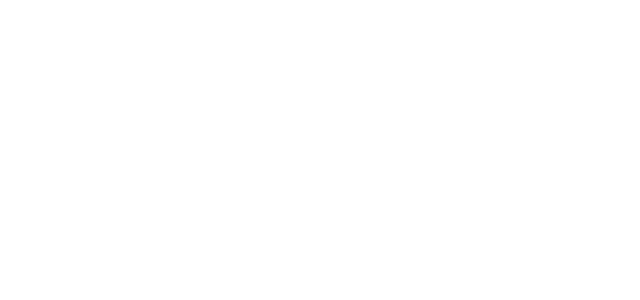
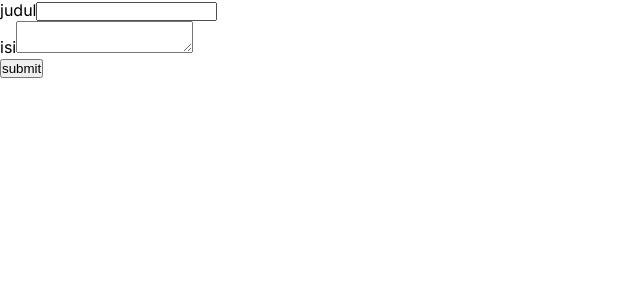
Before and after one commit to kiwi-ui/personal-notes-app-starter, a React (Vite) app: page /notes/new in a window 1280 px wide. Before the commit this address had no page. Shown: the top 300 px of the page, without its empty margins (0-640 px from the left). Built offline with nearby package versions, Linux system fonts and the light colour scheme.

Commit message:
fix: fix addnote function and pages

```diff
--- a/src/App.jsx
+++ b/src/App.jsx
@@ -2,7 +2,8 @@ import React from 'react';
 import HomePage from './pages/HomePage';
 import DetailPage from './pages/DetailPage';
 import { Route, Routes } from 'react-router-dom';
-import ArchivePage from './pages/ArchivePage/ArchivePage';
+import ArchivePage from './pages/ArchivePage';
+import AddNotePage from './pages/AddNotePage';
 
 function App() {
   return (
@@ -10,6 +11,7 @@ function App() {
         <Route path='/' element={ <HomePage /> }/>
         <Route path='/:id' element={ <DetailPage /> }/>
         <Route path='/archive' element={ <ArchivePage /> } />
+        <Route path='/notes/new' element={ <AddNotePage /> } />
     </Routes>
   );
 }
--- /dev/null
+++ b/src/pages/AddNotePage/index.jsx
@@ -0,0 +1,55 @@
+import React, { useState } from 'react'
+import { addNote } from '../../utils/local-data';
+import { useNavigate } from 'react-router-dom';
+
+const AddNotePage = () => {
+    const navigate = useNavigate();
+    const [formData, setFormData] = useState({
+        title: '',
+        body: ''
+    });
+    const handleChange = (event) => {
+        const { name, value } = event.target;
+        setFormData({
+        ...formData,
+        [name]: value
+        });
+    };
+    const handleAddNote = (event) => {
+        event.preventDefault();
+		addNote(formData);
+		// setContacts(getActiveNotes());
+        navigate('/');
+    }
+
+  return (
+    <div>
+      <form onSubmit={handleAddNote}>
+        <div>
+          <label htmlFor="title">judul</label>
+          <input
+            type="text"
+            id="title"
+            name="title"
+            value={formData.title}
+            onChange={handleChange}
+          />
+        </div>
+
+        <div>
+          <label htmlFor="body">isi</label>
+          <textarea
+            id="body"
+            name="body"
+            value={formData.body}
+            onChange={handleChange}
+          />
+        </div>
+
+        <button type="submit">submit</button>
+      </form>
+    </div>
+  );
+};
+
+export default AddNotePage;
--- a/src/pages/HomePage/index.jsx
+++ b/src/pages/HomePage/index.jsx
@@ -1,15 +1,14 @@
 import React, { useEffect, useState } from 'react'
 import { addNote, archiveNote, deleteNote, getActiveNotes, getAllNotes, getArchivedNotes, getNote, unarchiveNote } from '../../utils/local-data'
 import { useNavigate } from 'react-router-dom';
-import FormAddNewNote from '../../components/Modal/FormAddNewNote';
+import AddNotePage from '../AddNotePage';
 
 const HomePage = () => {
   const [Contacts, setContacts] = useState([]);
-  const [showModal, setShowModal] = useState(false);
-  const [formData, setFormData] = useState({
-	  title: '',
-	  body: ''
-	});
+//   const [formData, setFormData] = useState({
+// 	  title: '',
+// 	  body: ''
+// 	});
 
   const navigate = useNavigate();
 
@@ -26,13 +25,6 @@ const HomePage = () => {
 	setContacts(getAllNotes(id));
   }
 
-   const handleChange = (event) => {
-	  const { name, value } = event.target;
-	  setFormData({
-		...formData,
-		[name]: value
-	  });
-	};
 
 	const handleAddNote = (event) => {
 		event.preventDefault();
@@ -48,9 +40,8 @@ const HomePage = () => {
 
   return (
     <main className="main">
-		<button type="button" onClick={ () => setShowModal(e => !e) }>Tambah Catatan</button>
+		<button type="button" onClick={ () => navigate('/notes/new')}>Tambah Catatan</button>
 		<button type="button" onClick={ () => navigate('/archive') }>Archived pages</button>
-		{ showModal && <FormAddNewNote handleChange={ handleChange } handleAddNote={ handleAddNote } formData={formData}/> }
 
 		<div className="app-container body">
 			{Contacts.length ?
--- a/src/utils/local-data.js
+++ b/src/utils/local-data.js
@@ -54,7 +54,6 @@ function getNote(id) {
 
 function getActiveNotes() {
   const activeNotes = notes.filter((note) => !note.archived);
-  console.log(activeNotes)
   return activeNotes;
 }
 
```
Also changed, not shown: src/pages/ArchivePage/index.jsx (renamed from src/pages/ArchivePage/ArchivePage.jsx).
